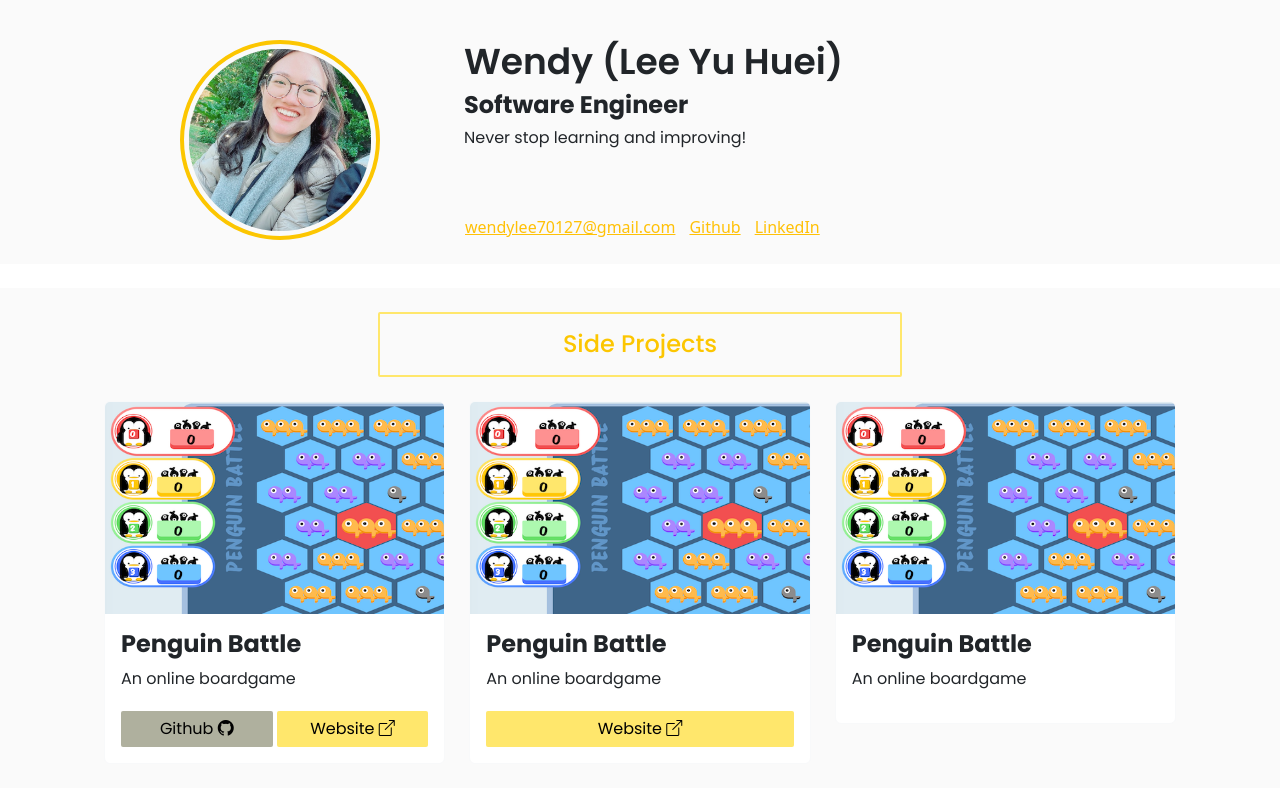
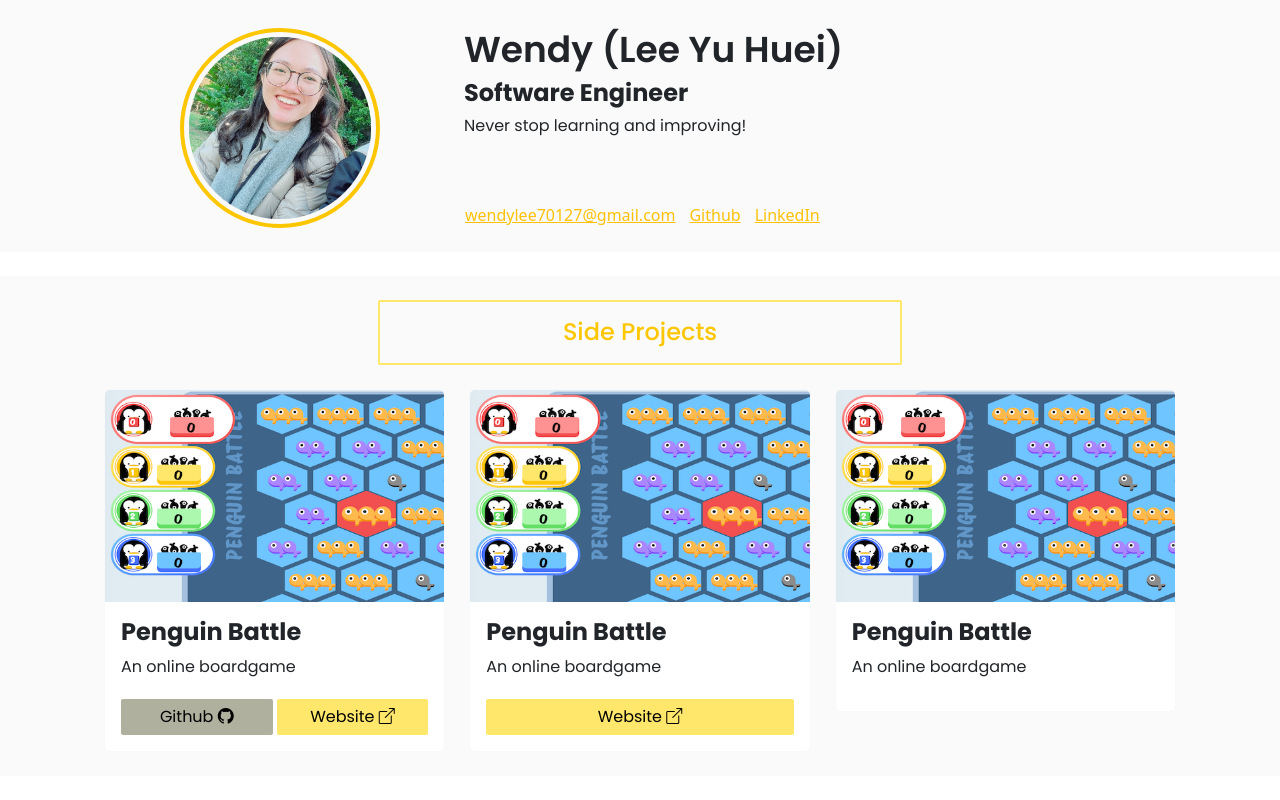
Before and after one commit to yuhueilee/wendyfolio, a React (Create React App) app: page / in a window 1280 px wide. Shown: the top 800 px of the page. Built offline with nearby package versions, Linux system fonts and the light colour scheme.

Commit message:
Minimize padding

```diff
--- a/src/components/introduction/index.tsx
+++ b/src/components/introduction/index.tsx
@@ -9,7 +9,7 @@ const Introduction = () => {
                 sm={1}
                 md={2}
                 lg={2}
-                className="g-2 d-flex justify-content-center pt-3"
+                className="g-2 d-flex justify-content-center pt-1"
             >
                 <Col
                     key={0}
```
